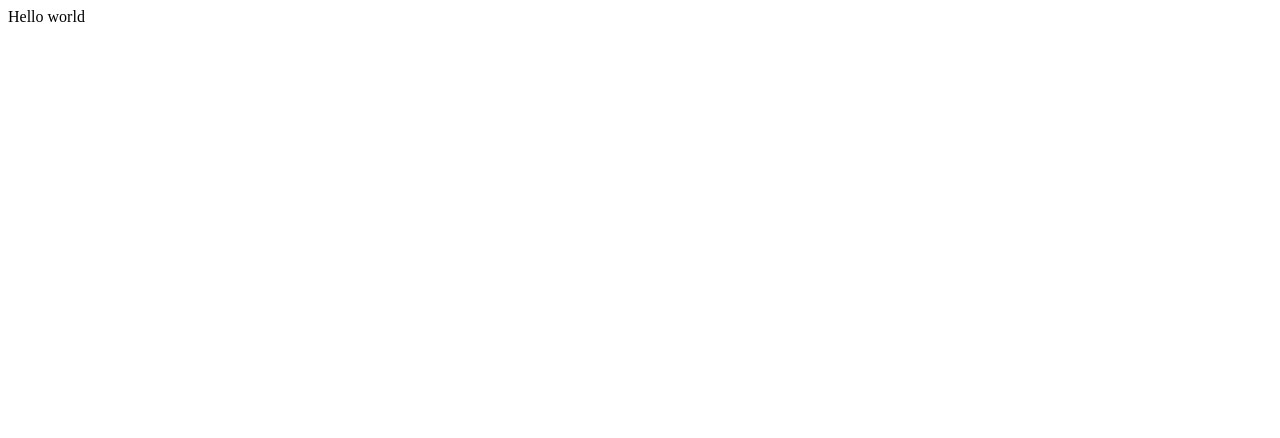
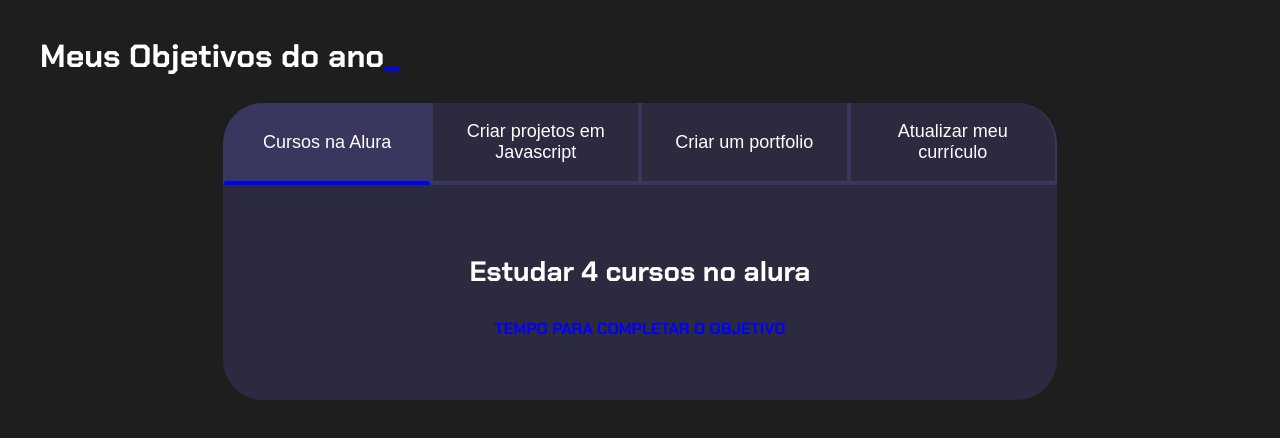
Before and after one commit to Gabrielly1208/alura-gabrielly-T, a plain HTML site: page index.html in a window 1280 px wide. Drawn offline with Linux system fonts and the light colour scheme.

Commit message:
29/04/2025

```diff
--- a/index.html
+++ b/index.html
@@ -1,16 +1,46 @@
 <!DOCTYPE html>
-<html>
+<html lang="pt-br">
+  <head>
+    <meta charset="UTF-8" />
+    <meta name="viewport" content="width=device-width, initial-scale=1.0" />
+    <title>Meus objetivos do ano</title>
+    <link rel="stylesheet" href="style.css" />
+  </head>
+  <body>
+    <section class="conteudo-principal">
+      <h2 class="titulo-principal">Meus Objetivos do ano<span>_</span></h2>
+      <div class="conteudo">
+      <div class="botoes">
+        <button class="botao ativo">Cursos na Alura</button>
+        <button class="botao">Criar projetos em Javascript</button>
+        <button class="botao">Criar um portfolio</button>
+        <button class="botao">Atualizar meu currículo</button>
+      </div>
+      <div class="abas-textos">
+        <div class="abas-conteudo ativo">
+          <h3 class="aba-conteudo-titulo-principal">Estudar 4 cursos no alura</h3>
+          <h4 class="aba-conteudo-titulo-segundario">Tempo para completar o objetivo</h4>
+      </div>
 
-<head>
-  <meta charset="utf-8">
-  <meta name="viewport" content="width=device-width">
-  <title>replit</title>
-  <link href="style.css" rel="stylesheet" type="text/css" />
-</head>
+          <div class= "aba-conteudo">
+            <h3 class= "aba-conteudo-titulo-principal">Criar 5 projetos em JavaScript</h3>
+            <h4 class= "aba-conteudo-titulo-segundario">Tempo para completar o objetivo </h4>
+        </div>
 
-<body>
-  Hello world
-  <script src="script.js"></script>
-</body>
+            <div class= "aba-conteudo">
+              <h3 class= "aba-conteudo-titulo-principal">Criar um portfolio com os meus 3 melhores projetos</h3>
+              <h4 class= "aba-conteudo-titulo-segundario">Tempo para completar o objetivo</h4>
+          </div>
 
+        <div class= "aba-conteudo">
+            <h3 class= "aba-conteudo-titulo-principal">Atualizar meu curriculo com os certificados do Alura</h3>
+            <h4 class= "aba-conteudo-titulo-segundario">Tempo para completar o objetivo</h4>
+        </div>
+
+     </div>
+      </div>
+
+    </section>
+    <script src="main.js"></script>
+  </body>
 </html>
--- /dev/null
+++ b/main.js
@@ -0,0 +1,12 @@
+  const botoes = document.querySelectorAll(".botao");
+
+for(let i=0;i <botoes.length;i++){
+  botoes[i].onclick = function(){
+
+    for(let j=0;j<botoes.length;j++){
+      botoes[j].classList.remove("ativo");
+    }
+
+     botoes[i].classList.add("ativo");
+    }
+}
--- a/style.css
+++ b/style.css
@@ -1,4 +1,104 @@
-html {
-  height: 100%;
+@import url("https://fonts.googleapis.com/css2?family=Chakra+Petch:wght@400;700&display=swap");
+
+:root {
+  --cor-de-fundo: #1e1e1e;
+  --verde: #0000FF;
+  --branco: #ffffff;
+  --botao-ativo: #3a375e;
+  --botao-inativo: rgba(58, 55, 94, 0.5);
+  --texto-fundo: rgba(58, 55, 94, 0.3);
+}
+
+body {
+  background-color: var(--cor-de-fundo);
+  color: var(--branco);
+  font-family: "Chakra Petch", sans-serif;
+}
+
+.conteudo-principal {
+  display: flex;
+  flex-direction: column;
+  justify-content: center;
+  align-items: center;
+  max-width: 1200px;
   width: 100%;
+  margin: 0 auto;
 }
+
+.titulo-principal {
+  text-align: left;
+  width: 100%;
+  font-size: 32px;
+}
+
+.titulo-principal span {
+  color: var(--verde);
+}
+
+.botao {
+  font-family: "Crakra Petch", sans-serif;
+  background-color: var(--botao-inativo);
+  color: var(--branco);
+  display: flex;
+  justify-content: center;
+  padding: 1em;
+  font-size: 18px;
+  align-items: center;
+  width: 100%;
+  border-bottom: 4px solid var(--botao-ativo);
+  border-left: 2px solid var(--botao-ativo);
+  border-right: 2px solid var(--botao-ativo);
+  border-top: none;
+}
+
+.botao:first-child {
+  border-radius: 40px 40px 0 0;
+}
+
+.botoes {
+  display: block;
+}
+
+.botao.ativo{
+  background-color: var(--botao-ativo);
+  border-bottom: 4px solid var(--verde);
+}
+
+.abas-textos{
+  background-color: var(--botao-inativo);
+  padding: 40px;
+  border-radius: 0 0 40px 40px;
+}
+
+.aba-conteudo.ativo{
+  display: block;
+}
+
+.aba-conteudo{
+  display: none;
+}
+
+.aba-conteudo-titulo-principal{
+  font-size: 28px;
+  text-align: center;
+}
+
+.aba-conteudo-titulo-segundario{
+  text-align: center;
+  color: var(--verde);
+  text-transform: uppercase;
+}
+
+@media screen and (min-width: 768px) {
+  .botoes{
+    display: flex;
+    }
+
+ .botao:first-child {
+   border-radius: 40px 0 0 0;
+      }
+
+  .botao:last-child {
+   border-radius: 0 40px 0 0;
+  }
+}
```
Also changed, not shown: script.js (deleted).
